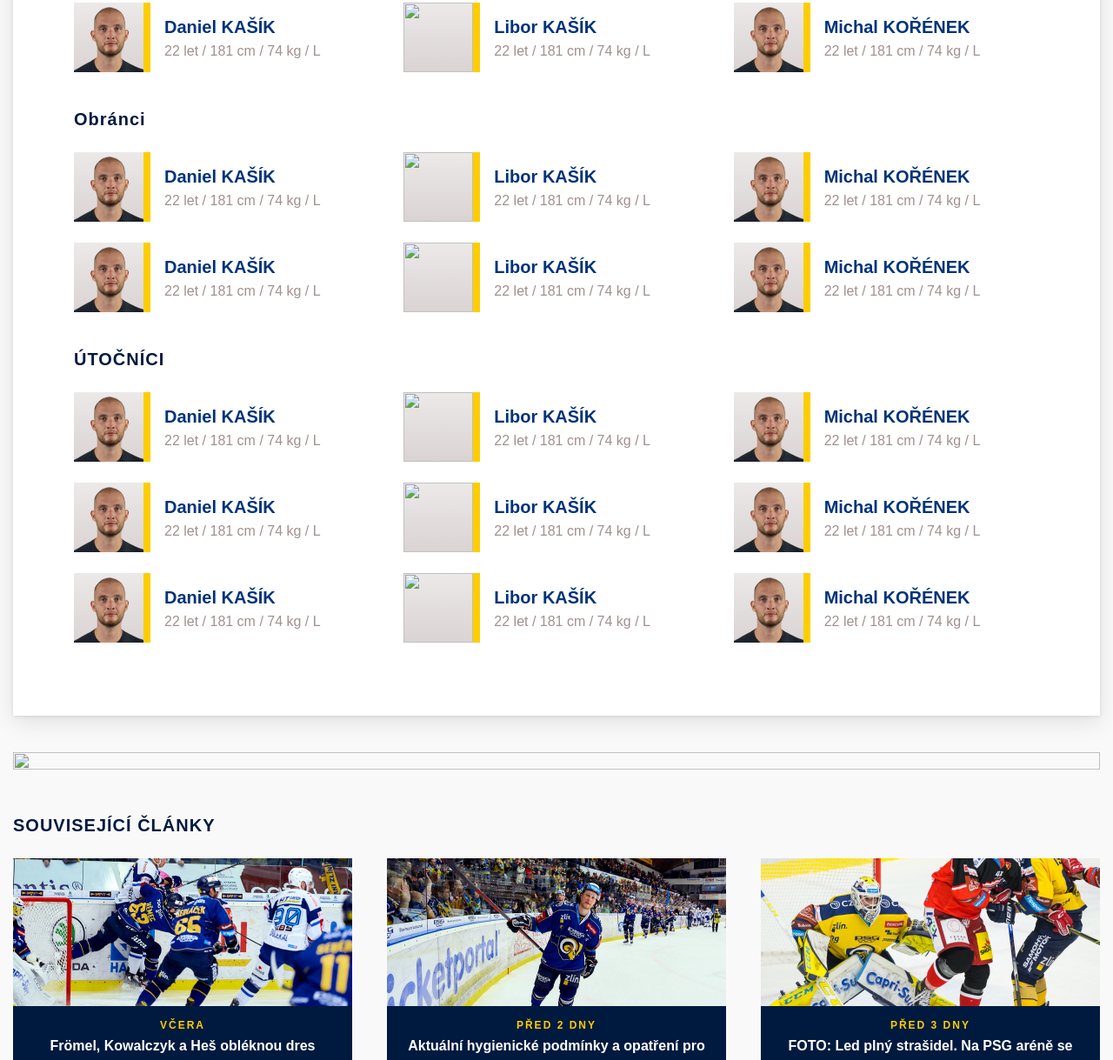
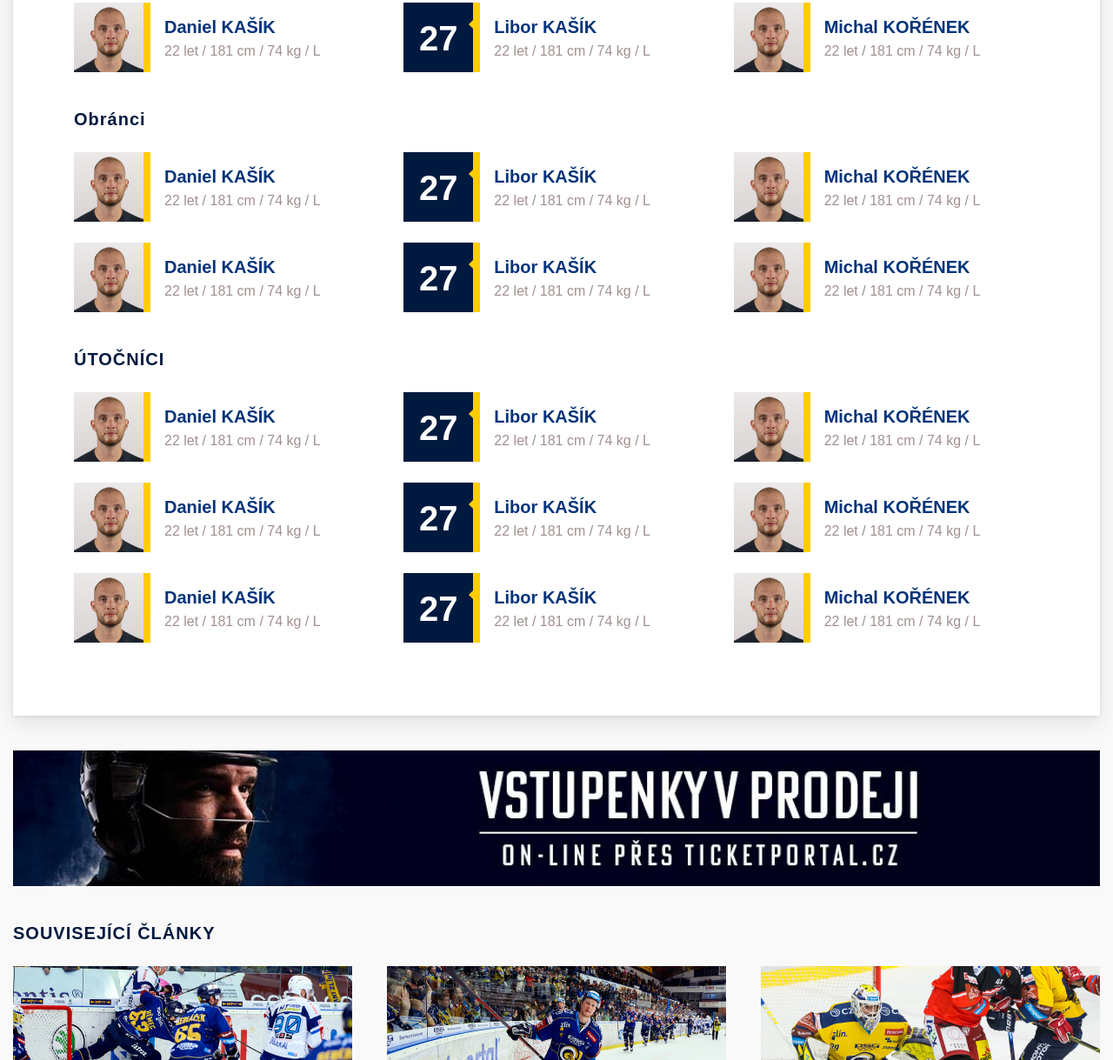
Before and after one commit to mizza-cz/psg-berani, a website: page app/mladez.html in a window 1280 px wide. Shown: the part 472-1691 px from the top of the page at 87% size. Drawn offline with nearby package versions, Linux system fonts and the light colour scheme; files whose address does not match are found by name; a web font is replaced by a local one.

Commit message:
add mladez img

```diff
--- a/app/mladez.html
+++ b/app/mladez.html
@@ -421,7 +421,7 @@
                      </div>
                      <div class="soupiska__item">
                         <a class="soupiska__img" href="hrac.html">
-                           <img src="" alt="">
+
                            <span>27</span>
                         </a>
                         <div class="soupiska__info">
@@ -456,7 +456,7 @@
                      </div>
                      <div class="soupiska__item">
                         <a class="soupiska__img" href="hrac.html">
-                           <img src="" alt="">
+
                            <span>27</span>
                         </a>
                         <div class="soupiska__info">
@@ -486,7 +486,7 @@
                      </div>
                      <div class="soupiska__item">
                         <a class="soupiska__img" href="hrac.html">
-                           <img src="" alt="">
+
                            <span>27</span>
                         </a>
                         <div class="soupiska__info">
@@ -521,7 +521,7 @@
                      </div>
                      <div class="soupiska__item">
                         <a class="soupiska__img" href="hrac.html">
-                           <img src="" alt="">
+
                            <span>27</span>
                         </a>
                         <div class="soupiska__info">
@@ -551,7 +551,7 @@
                      </div>
                      <div class="soupiska__item">
                         <a class="soupiska__img" href="hrac.html">
-                           <img src="" alt="">
+
                            <span>27</span>
                         </a>
                         <div class="soupiska__info">
@@ -581,7 +581,7 @@
                      </div>
                      <div class="soupiska__item">
                         <a class="soupiska__img" href="hrac.html">
-                           <img src="" alt="">
+
                            <span>27</span>
                         </a>
                         <div class="soupiska__info">
@@ -1199,7 +1199,7 @@
    </main>
    <a class="banlink" href="#">
      <div class="container">
-      <img src="images/" alt="">
+      <img src="images/content/281.jpeg" alt="">
      </div>
    </a>
    <section class="clanky">
```
Also changed, not shown: app/index.html (+1 -1 lines), app/scss/_podcast.scss (+7 -0 lines), app/images/content/281.jpeg (added).
